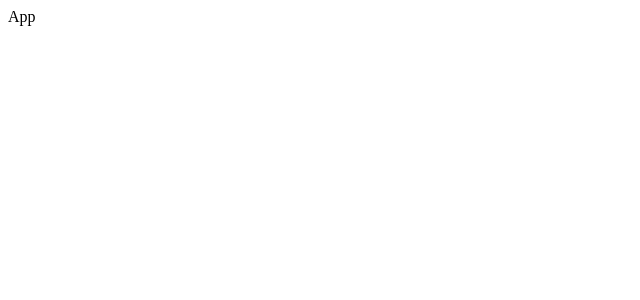
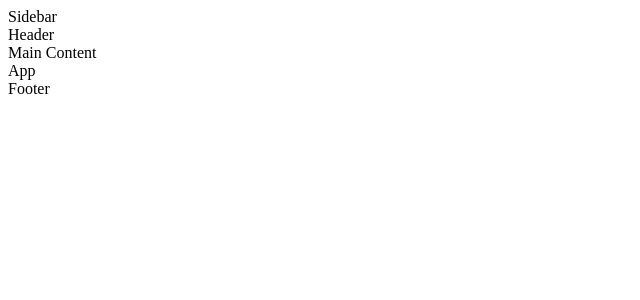
Before and after one commit to pariskwsto/wallethd-frontend, a React (Vite) app: page / in a window 1280 px wide. Shown: the top 300 px of the page, without its empty margins (0-640 px from the left). Built offline with nearby package versions, Linux system fonts and the light colour scheme.

Commit message:
refactor(*): test husky hooks

```diff
--- a/src/App.tsx
+++ b/src/App.tsx
@@ -1,3 +1,16 @@
 export const App = (): JSX.Element => {
-  return <div>App</div>;
+  return (
+    <div>
+      <div>Sidebar</div>
+      <div>
+        <div>Header</div>
+        <div>
+          Main Content
+          <br />
+          App
+        </div>
+        <div>Footer</div>
+      </div>
+    </div>
+  );
 };
```
